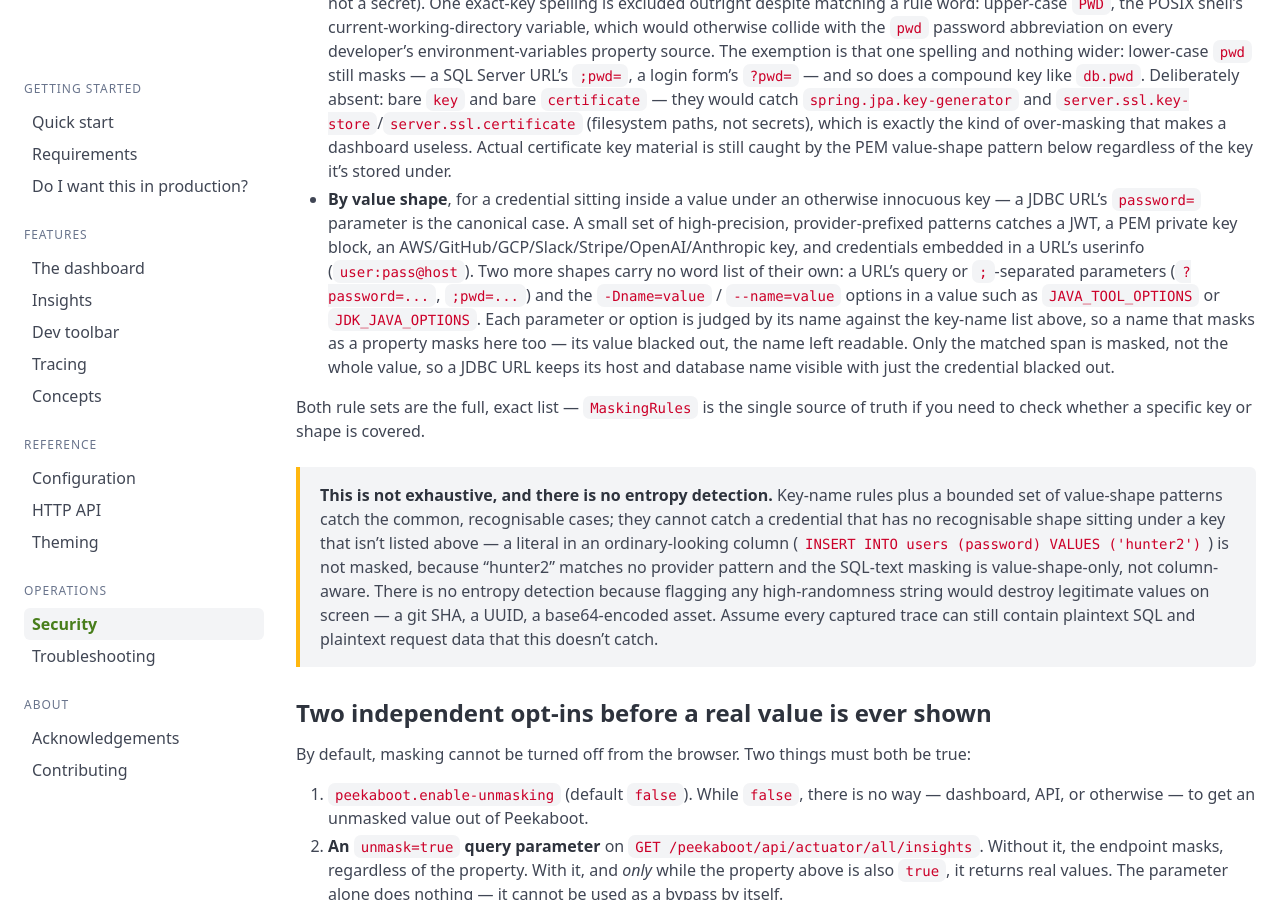
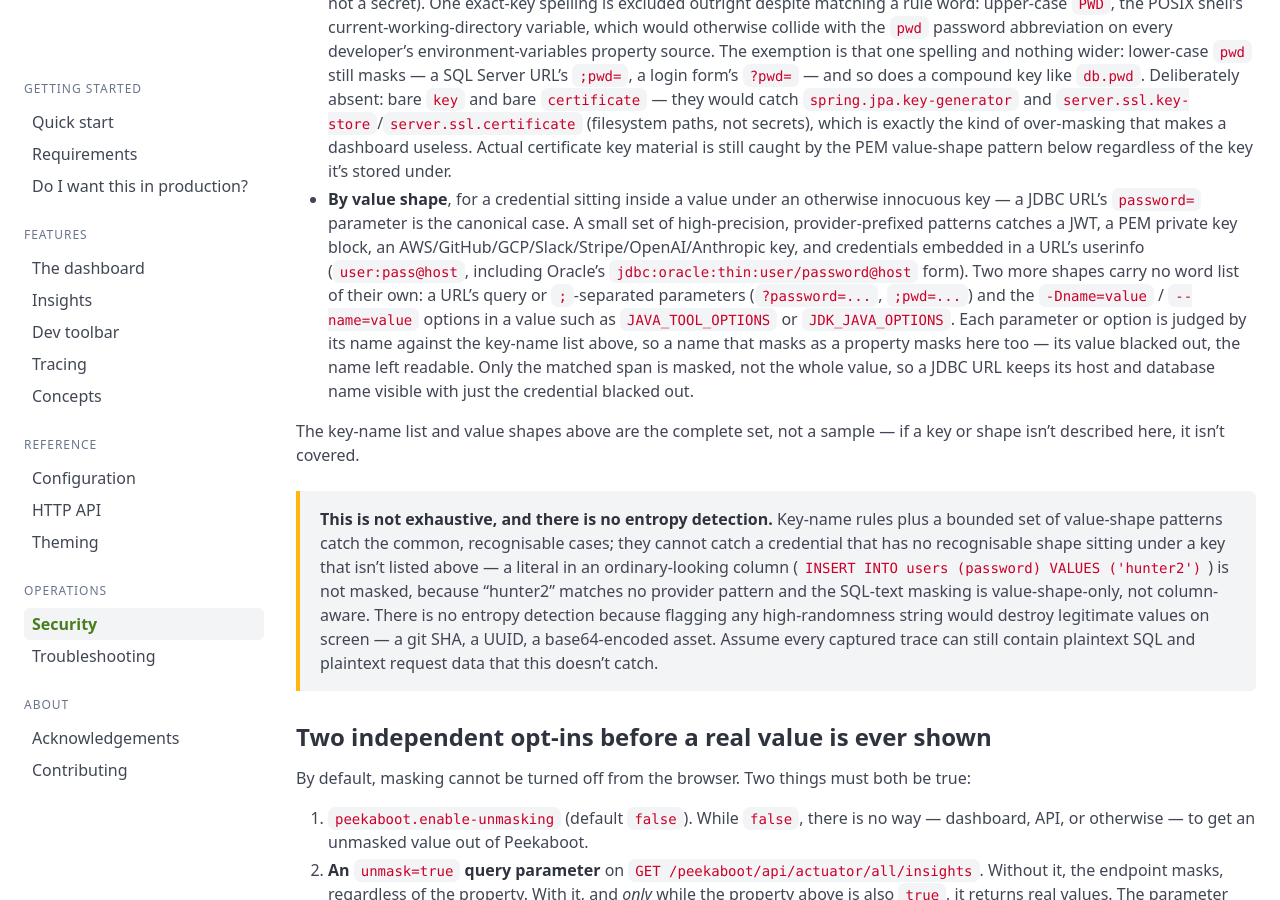
Before and after one commit to peekaboot-org/peekaboot-org.github.io, a Jekyll site: the page built from docs/security.md, in a window 1280 px wide and 900 px high, scrolled down 3333 px. Built offline with Jekyll 4.4.1, drawn with Linux system fonts in a browser that asks for light colours.

Commit message:
docs(security): make the masking list self-authoritative, drop the MaskingRules link

```diff
--- a/docs/security.md
+++ b/docs/security.md
@@ -197,7 +197,8 @@ Two independent rule sets, evaluated together, matching Spring's own masked-valu
   innocuous key &mdash; a JDBC URL's `password=` parameter is the canonical case. A
   small set of high-precision, provider-prefixed patterns catches a JWT, a PEM private
   key block, an AWS/GitHub/GCP/Slack/Stripe/OpenAI/Anthropic key, and credentials
-  embedded in a URL's userinfo (`user:pass@host`). Two more shapes carry no word list of
+  embedded in a URL's userinfo (`user:pass@host`, including Oracle's
+  `jdbc:oracle:thin:user/password@host` form). Two more shapes carry no word list of
   their own: a URL's query or `;`-separated parameters (`?password=...`, `;pwd=...`) and
   the `-Dname=value` / `--name=value` options in a value such as `JAVA_TOOL_OPTIONS` or
   `JDK_JAVA_OPTIONS`. Each parameter or option is judged by its name against the key-name
@@ -206,10 +207,8 @@ Two independent rule sets, evaluated together, matching Spring's own masked-valu
   a JDBC URL keeps its host and database name visible with just the credential blacked
   out.
 
-Both rule sets are the full, exact list &mdash;
-[`MaskingRules`]({{ site.repository_url }}/blob/HEAD/peekaboot-backend/src/main/java/org/peekaboot/backend/masking/MaskingRules.java)
-is the single source of truth if you need to check whether a specific key or shape is
-covered.
+The key-name list and value shapes above are the complete set, not a sample &mdash; if a
+key or shape isn't described here, it isn't covered.
 
 <div class="pk-callout pk-callout--warning" markdown="1">
 **This is not exhaustive, and there is no entropy detection.** Key-name rules plus a
```
